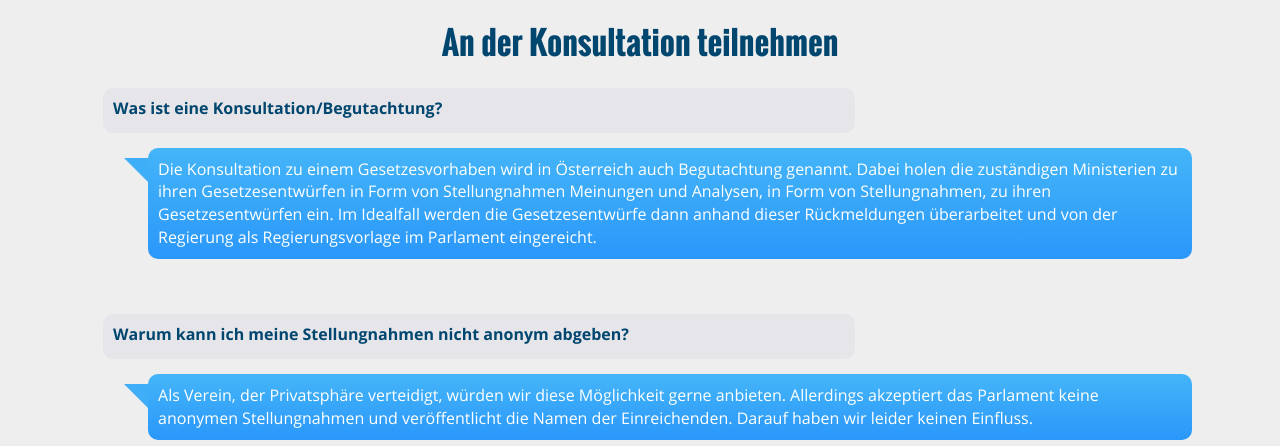
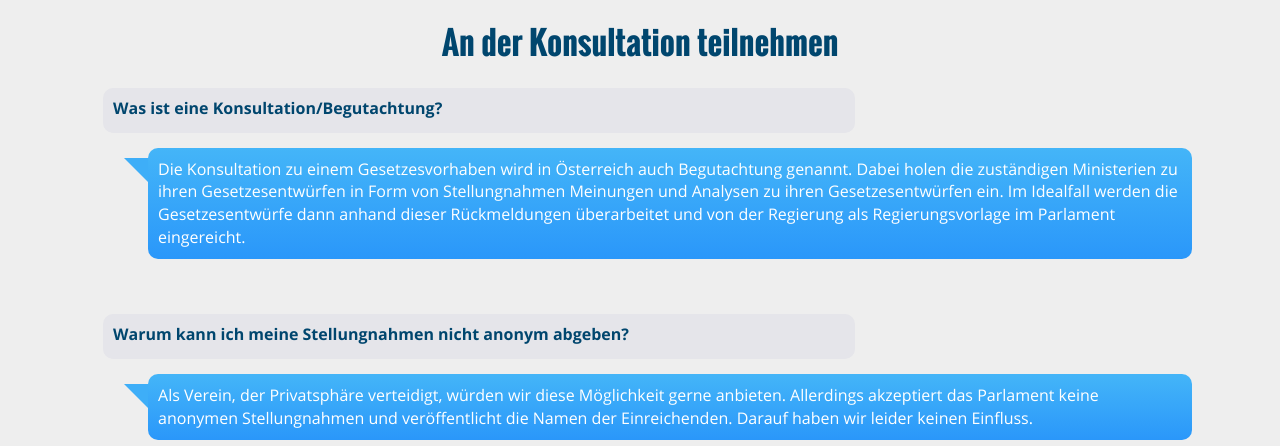
Before and after one commit to AKVorrat/ueberwachungspaket.at, a Flask app: page /faq/ in a window 1280 px wide. Shown: the part 232-678 px from the top of the page. Run offline with Flask 2, Linux system fonts and the light colour scheme; parts of the project's set-up code (start-up, migrations or seed data) failed here and were passed over; some libraries are stand-ins or nearby versions.

Commit message:
Textkorrektur
Sorry, war wohl zu vorschnell :/

```diff
--- a/ueberwachungspaket/templates/faq.html
+++ b/ueberwachungspaket/templates/faq.html
@@ -17,7 +17,7 @@
 					</div>
 				</li>
 				<li>
-					<p>Die Konsultation zu einem Gesetzesvorhaben wird in Österreich auch Begutachtung genannt. Dabei holen die zuständigen Ministerien zu ihren Gesetzesentwürfen in Form von Stellungnahmen Meinungen und Analysen, in Form von Stellungnahmen, zu ihren Gesetzesentwürfen ein. Im Idealfall werden die Gesetzesentwürfe dann anhand dieser Rückmeldungen überarbeitet und von der Regierung als Regierungsvorlage im Parlament eingereicht.</p>
+					<p>Die Konsultation zu einem Gesetzesvorhaben wird in Österreich auch Begutachtung genannt. Dabei holen die zuständigen Ministerien zu ihren Gesetzesentwürfen in Form von Stellungnahmen Meinungen und Analysen zu ihren Gesetzesentwürfen ein. Im Idealfall werden die Gesetzesentwürfe dann anhand dieser Rückmeldungen überarbeitet und von der Regierung als Regierungsvorlage im Parlament eingereicht.</p>
 				</li>
 				<li>
 					<div class="avtxt">
```
